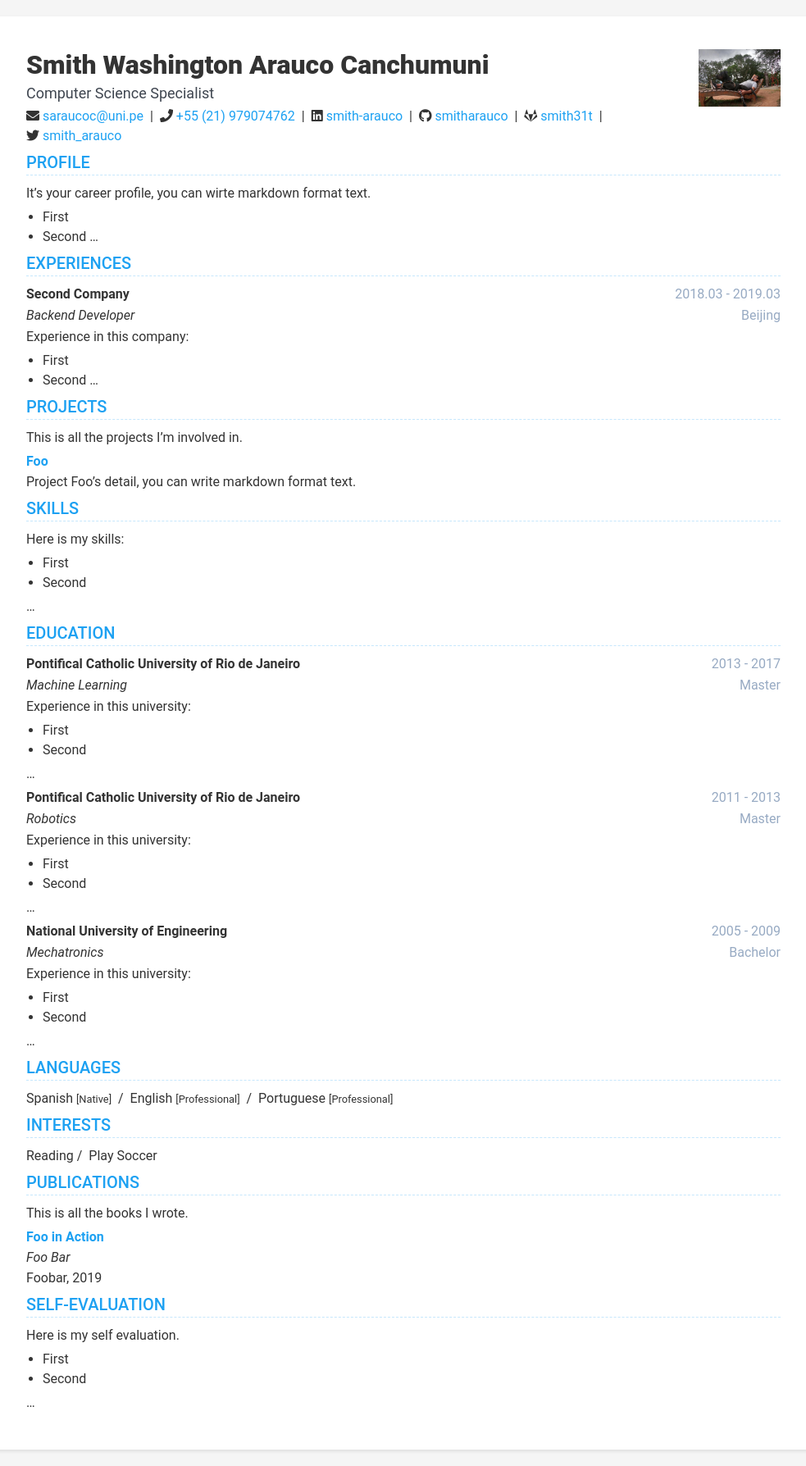
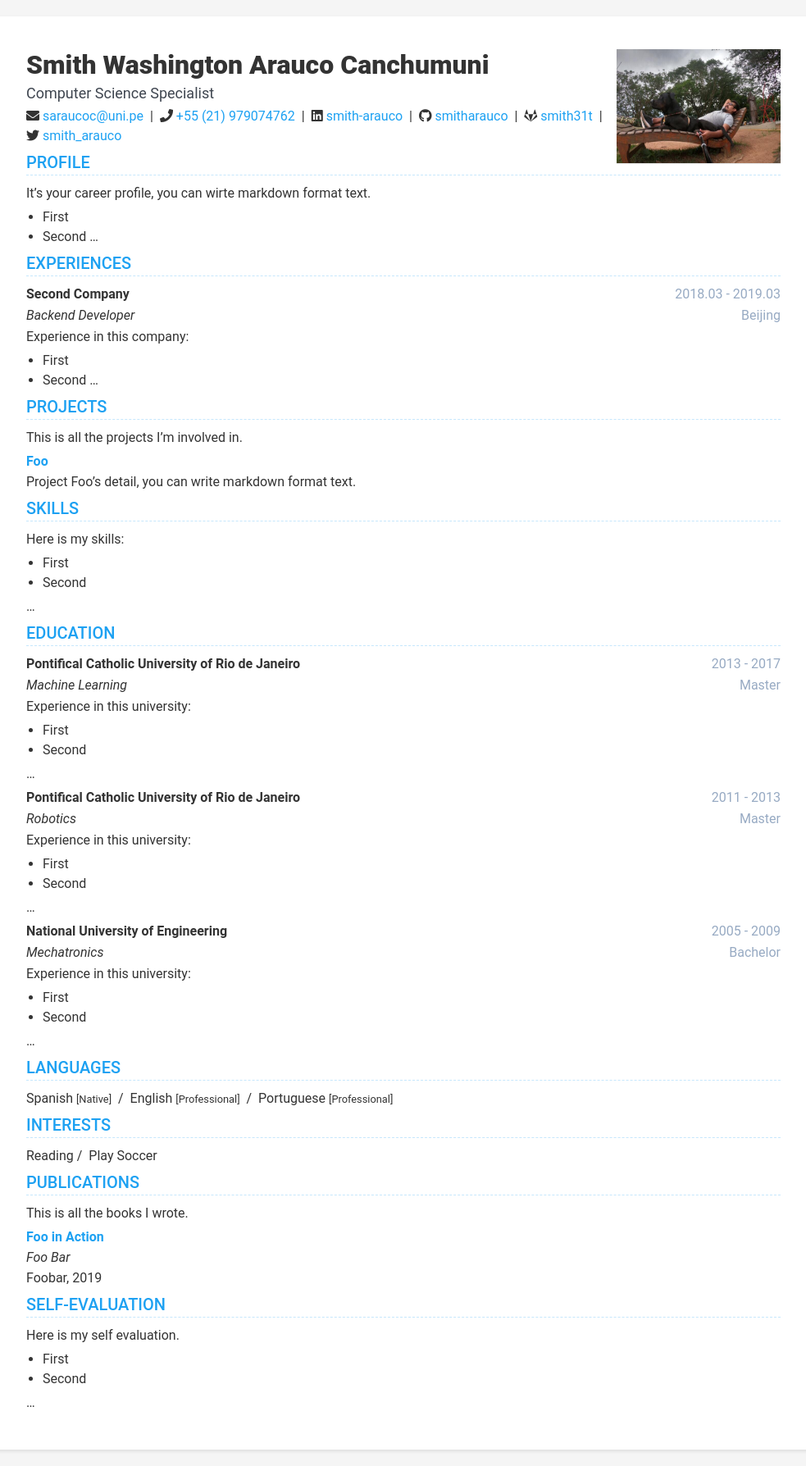
Before and after one commit to smitharauco/https-smitharauco.github.io-, a Jekyll site: the page built from index.html, in a window 1280 px wide. Shown: the whole page at 82% size, without its empty margins (148-1131 px from the left). Built offline with Jekyll 4.4.1, drawn with Linux system fonts in a browser that asks for light colours; nearby versions of some CDN libraries.

Commit message:
Update _base.scss

```diff
--- a/_sass/_base.scss
+++ b/_sass/_base.scss
@@ -80,7 +80,7 @@ p {
 
     .avatar {
         float: right;
-        max-width: 100px;
+        max-width: 200px;
         margin-bottom: $spacing-unit;
         border: 0px solid $wrapper-color;
         box-shadow: 0 1px 1px rgba(0, 0, 0, 0.1);
```
